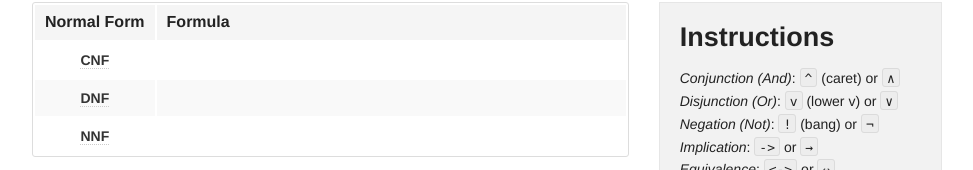
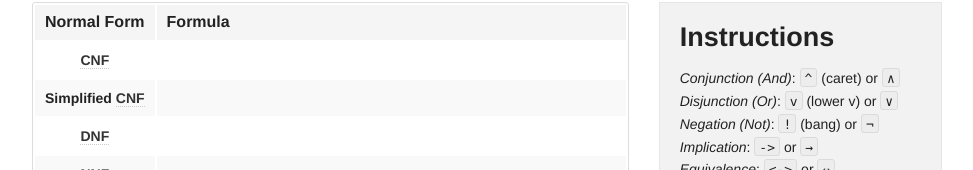
Before and after one commit to tilltheis/propositional-logic, a plain HTML site: page App.html in a window 1280 px wide. Shown: the part 183-353 px from the top of the page, without its empty margins (153-1126 px from the left). Drawn offline with Linux system fonts and the light colour scheme.

Commit message:
display simplified CNF separately

```diff
--- a/App.html
+++ b/App.html
@@ -67,7 +67,7 @@
   <style>
     code, input { font-family: "Consolas", "Menlo", "Courier", monospace; background: none; }
     table { width: 100%; }
-    th { white-space: nowrap; }
+    th:first-child, td:first-child { white-space: nowrap; }
     td:last-child { width: 99%; }
   </style>
 </head>
@@ -123,6 +123,7 @@
               <table>
                 <thead><tr><th>Normal Form</th><th>Formula</th></tr></thead>
                 <tr><th><span class="has-tip" title="Conjunctive Normal Form">CNF</span></th><td><code id="cnfCode">&nbsp;</code></td></tr>
+                <tr><th>Simplified <span class="has-tip" title="Conjunctive Normal Form">CNF</span></th><td><code id="scnfCode">&nbsp;</code></td></tr>
                 <tr><th><span class="has-tip" title="Disjunctive Normal Form">DNF</span></th><td><code id="dnfCode">&nbsp;</code></td></tr>
                 <tr><th><span class="has-tip" title="Negation Normal Form">NNF</span></th><td><code id="nnfCode">&nbsp;</code></td></tr>
               </table>
```
Also changed, not shown: 3 other files.
